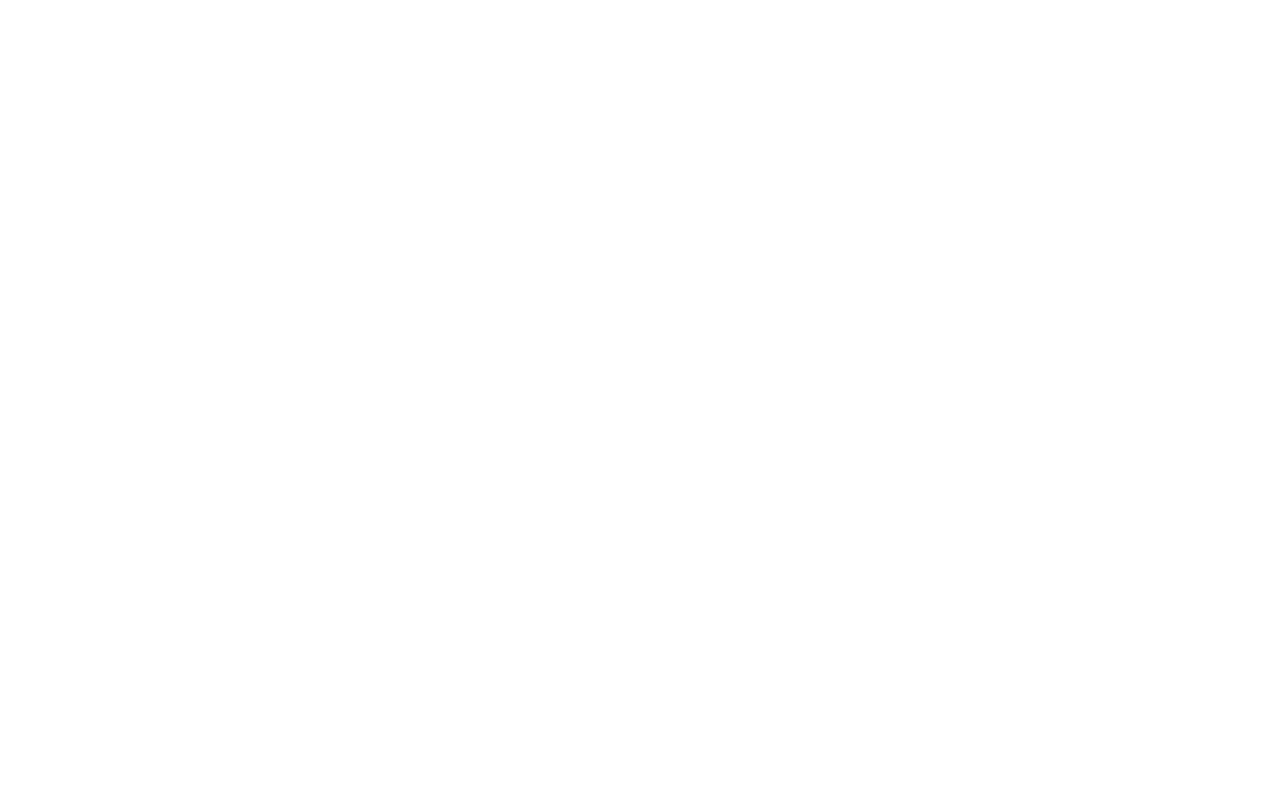
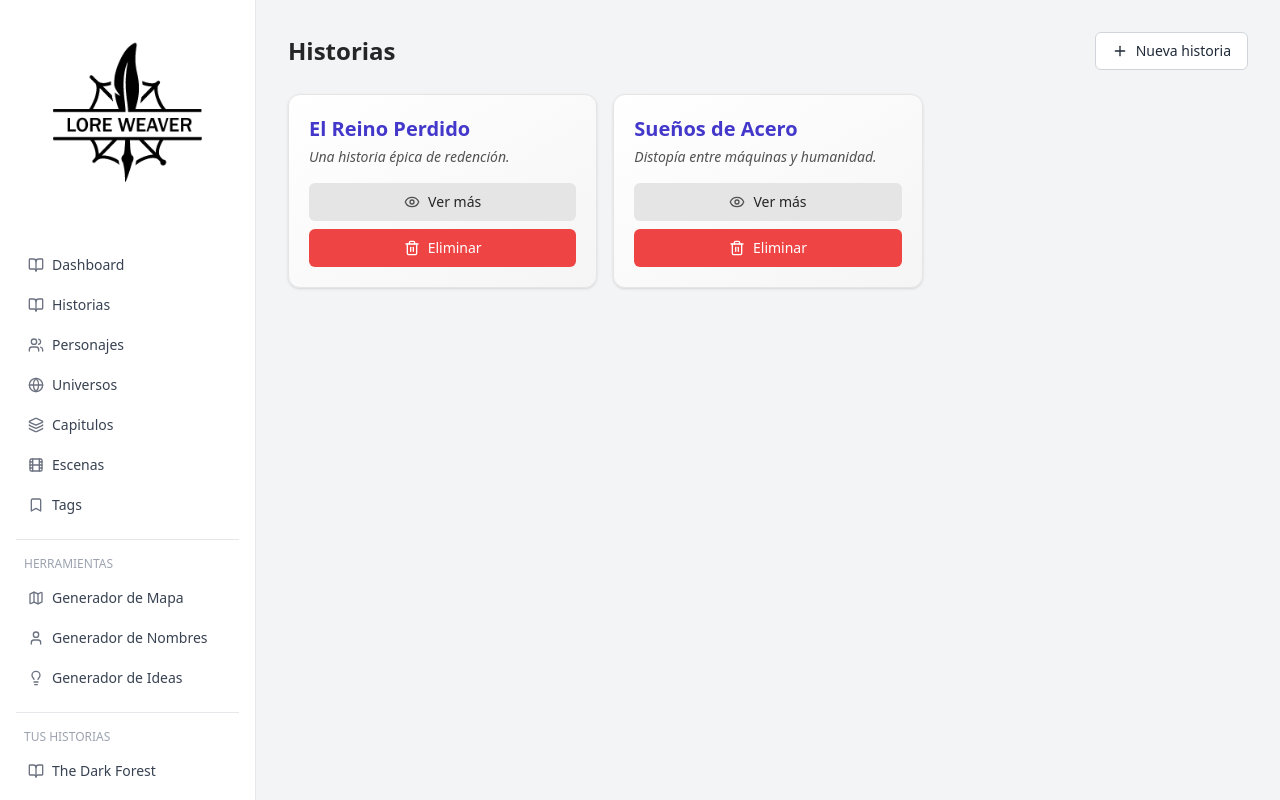
Before and after one commit to gacastroo/LoreWeaver, a React (Vite) app in the folder frontend/: page /stories in a window 1280 px wide. Before the commit this address had no page. Built offline with nearby package versions, Linux system fonts and the light colour scheme.

Commit message:
modal_delete

```diff
--- a/frontend/src/App.jsx
+++ b/frontend/src/App.jsx
@@ -4,6 +4,8 @@ import Characters from "@/pages/Characters";
 import LogoScreen from "@/pages/LogoScreen";
 import LoginRegister from "./pages/LoginRegister";
 import Dashboard from "@/pages/Dashboard";
+import Stories from "@/pages/Stories";
+
 
 export default function App() {
   return (
@@ -21,6 +23,7 @@ export default function App() {
           <Route path="/inicio" element={<LogoScreen />} />
           <Route path="/characters" element={<Characters />} />
           <Route path="/dashboard" element={<Dashboard />} />
+          <Route path="/stories" element={<Stories/>} />
         </Route>
       </Routes>
     </BrowserRouter>
--- a/frontend/src/components/character/CharacterCard.jsx
+++ b/frontend/src/components/character/CharacterCard.jsx
@@ -1,8 +1,12 @@
-  import { Eye, Trash2 } from "lucide-react";
+import { useState } from "react";
+import { Eye } from "lucide-react";
 import ViewButton from "@/components/ui/button/ViewButton";
 import DeleteButton from "@/components/ui/button/DeleteButton";
+import DeleteConfirmModal from "@/components/ui/deletemodal";
 
 export default function CharacterCard({ character, onDelete }) {
+  const [showModal, setShowModal] = useState(false);
+
   return (
     <div className="bg-white rounded-lg shadow-sm border border-neutral-200 hover:shadow-md transition">
       <div className="p-4">
@@ -10,11 +14,19 @@ import DeleteButton from "@/components/ui/button/DeleteButton";
         <p className="text-sm text-neutral-600 mt-1">{character.description}</p>
 
         <div className="mt-4 flex flex-col gap-2">
-            <ViewButton />
-            <DeleteButton onClick={() => onDelete(character.id)} />
+          <ViewButton label="Ver más" />
+          <DeleteButton onClick={() => setShowModal(true)} label="Eliminar" />
+        </div>
 
-
-          </div>
+        {showModal && (
+          <DeleteConfirmModal
+            onCancel={() => setShowModal(false)}
+            onConfirm={() => {
+              onDelete(character.id);
+              setShowModal(false);
+            }}
+          />
+        )}
       </div>
     </div>
   );
--- /dev/null
+++ b/frontend/src/components/story/StoryCard.jsx
@@ -0,0 +1,36 @@
+// src/components/story/StoryCard.jsx
+import { useState } from "react";
+import { Eye, Trash2 } from "lucide-react";
+import ViewCharacterButton from "@/components/ui/button/ViewButton";
+import DeleteCharacterButton from "@/components/ui/button/DeleteButton";
+import DeleteConfirmModal from "@/components/ui/deletemodal";
+
+export default function StoryCard({ story, onDelete }) {
+  const [showModal, setShowModal] = useState(false);
+
+  return (
+    <div className="bg-gradient-to-br from-white via-neutral-50 to-neutral-100 rounded-xl shadow border border-neutral-200 hover:shadow-md transition p-5">
+      <div className="flex flex-col h-full justify-between">
+        <div>
+          <h2 className="text-xl font-bold text-indigo-700 mb-1">{story.title}</h2>
+          <p className="text-sm text-neutral-600 italic mb-4">{story.description}</p>
+        </div>
+
+        <div className="flex flex-col gap-2">
+          <ViewCharacterButton label="Ver historia" />
+          <DeleteCharacterButton onClick={() => setShowModal(true)} label="Eliminar" />
+        </div>
+
+        {showModal && (
+          <DeleteConfirmModal
+            onCancel={() => setShowModal(false)}
+            onConfirm={() => {
+              onDelete(story.id);
+              setShowModal(false);
+            }}
+          />
+        )}
+      </div>
+    </div>
+  );
+}
--- /dev/null
+++ b/frontend/src/components/ui/deletemodal.jsx
@@ -0,0 +1,25 @@
+// src/components/ui/DeleteConfirmModal.jsx
+export default function DeleteConfirmModal({ onCancel, onConfirm }) {
+    return (
+      <div className="fixed inset-0 z-50 flex items-center justify-center bg-black/30">
+        <div className="bg-white rounded-md shadow-lg p-6 w-full max-w-md">
+          <h3 className="text-lg font-semibold text-neutral-800 mb-4">¿Estás seguro?</h3>
+          <p className="text-sm text-neutral-600 mb-6">Esta acción eliminará permanentemente el elemento.</p>
+          <div className="flex justify-end gap-2">
+            <button
+              onClick={onCancel}
+              className="px-4 py-2 rounded-md bg-gray-200 text-gray-800 hover:bg-gray-300 transition"
+            >
+              Cancelar
+            </button>
+            <button
+              onClick={onConfirm}
+              className="px-4 py-2 rounded-md bg-red-600 text-white hover:bg-red-700 transition"
+            >
+              Eliminar
+            </button>
+          </div>
+        </div>
+      </div>
+    );
+  }
--- /dev/null
+++ b/frontend/src/pages/Stories.jsx
@@ -0,0 +1,38 @@
+import { useEffect, useState } from "react";
+import StoryCard from "@/components/story/StoryCard";
+import AddButton from "@/components/ui/button/AddButton";
+
+export default function Historias() {
+  const [historias, setHistorias] = useState([]);
+
+  useEffect(() => {
+    // Aquí conectarás con tu backend
+    setHistorias([
+      { id: 1, title: "El Reino Perdido", description: "Una historia épica de redención." },
+      { id: 2, title: "Sueños de Acero", description: "Distopía entre máquinas y humanidad." },
+    ]);
+  }, []);
+
+  const handleEliminar = (id) => {
+    setHistorias(prev => prev.filter(h => h.id !== id));
+  };
+
+  const handleAdd = () => {
+    console.log("Abrir modal para nueva historia");
+  };
+
+  return (
+    <div className="p-8">
+      <div className="flex justify-between items-center mb-6">
+        <h1 className="text-2xl font-semibold text-neutral-800">Historias</h1>
+        <AddButton onClick={handleAdd} label="Nueva historia" />
+      </div>
+
+      <div className="grid grid-cols-1 md:grid-cols-2 lg:grid-cols-3 gap-4">
+        {historias.map((story) => (
+          <StoryCard key={story.id} story={story} onDelete={handleEliminar} />
+        ))}
+      </div>
+    </div>
+  );
+}
```
Lines whose indentation alone changed are shown as unchanged.
